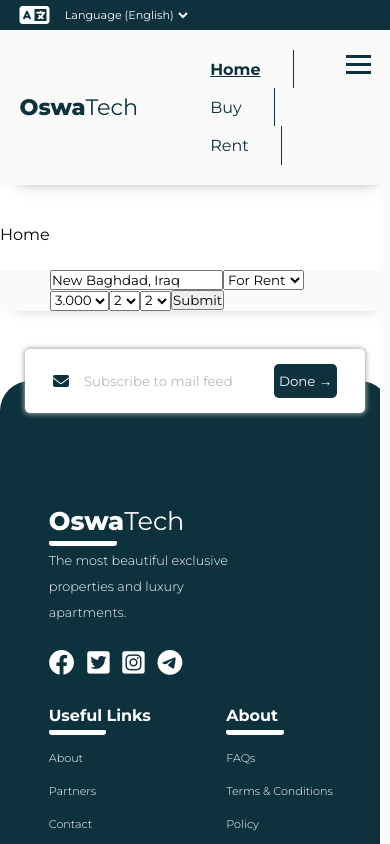
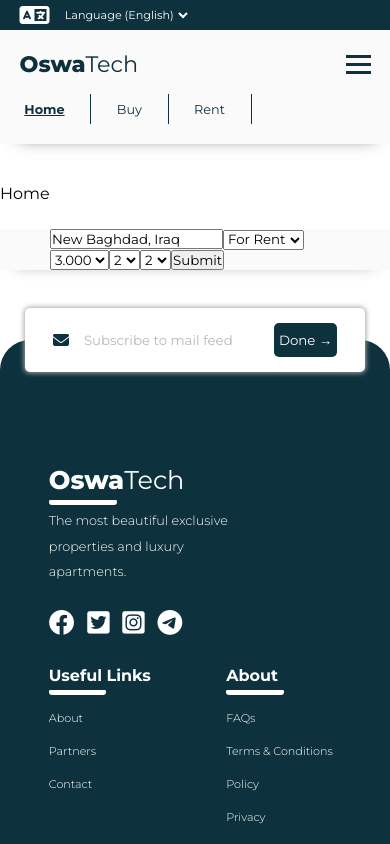
Before and after one commit to mhdalihoria/real-estate, a React (Vite) app: page / in a window 390 px wide. Shown: the top 844 px of the page. Built offline with nearby package versions, Linux system fonts and the light colour scheme.

Commit message:
Fix visual but (hamburger menu)

```diff
--- a/src/App.css
+++ b/src/App.css
@@ -72,6 +72,7 @@ nav {
 .nav-body--right {
   display: flex;
   align-items: center;
+  flex-wrap: wrap;
   width: 600px;
 }
 
@@ -615,6 +616,26 @@ footer {
   }
 }
 
+@media (max-width: 600px) {
+
+  .nav-links p {
+    font-size: .8rem;
+  }
+
+}
+@media (max-width: 500px) {
+
+  .nav-body--left,
+  .active-hamburger {
+    width: 10px;
+  }
+
+  .nav-links {
+    margin-left: -1.3rem;
+    margin-top: 1rem;
+  }
+}
+
 @media (min-width: 930px) {
   .form-search {
     flex-direction: row;
@@ -676,6 +697,8 @@ footer {
 
   .rotate-hamburger {
     cursor: pointer;
+    z-index: 999;
+
   }
 
   .rotate-hamburger .bar:nth-child(2) {
@@ -695,7 +718,7 @@ footer {
     position: fixed;
     width: 400px;
     height: 800px;
-    top: 100px;
+    /* top: 100px; */
     gap: 0;
     flex-direction: column;
     background: #fafafa;
@@ -706,10 +729,13 @@ footer {
 
   .active-hamburger {
     right: 0;
+    padding: 0 1rem;
+
   }
 
+
   .nav-body--left {
-    right: -100%;
+    right: -1000%;
   }
 
   .nav-about-us,
```
